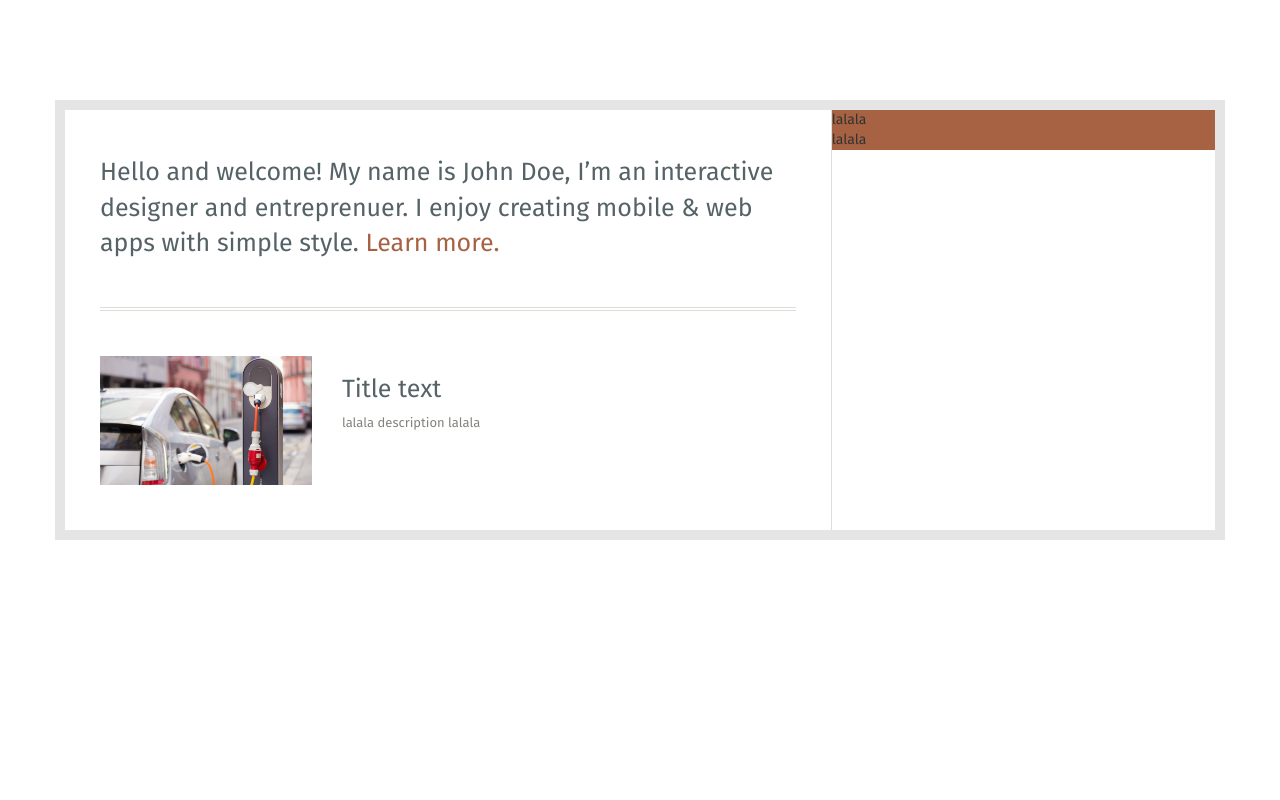
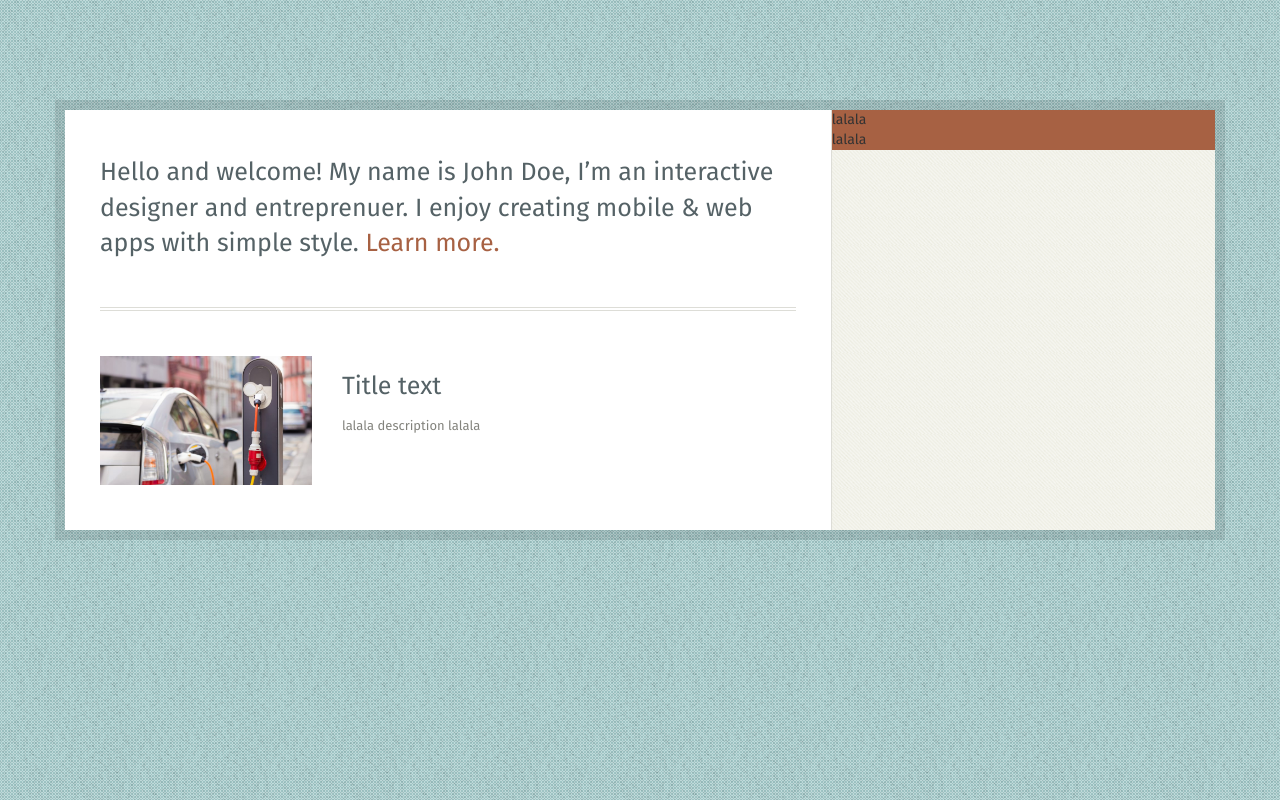
Before and after one commit to ozadev/elegant-blog, a website: page public/index.html in a window 1280 px wide. Drawn offline with nearby package versions, Linux system fonts and the light colour scheme; the site is published under a folder, as on GitHub Pages, so addresses that start at the root find nothing.

Commit message:
replace front package.json to public dir, change urls

```diff
--- a/public/css/style.css
+++ b/public/css/style.css
@@ -1,7 +1,7 @@
 
-@import url(/public/node_modules/normalize.css/normalize.css);
+@import url(./../node_modules/normalize.css/normalize.css);
 body {
-  background-image: url("/public/img/bg.png");
+  background-image: url("./../img/bg.png");
   font-family: 'Fira Sans', sans-serif;
   height: 100%; }
 
@@ -16,7 +16,7 @@ a {
   border-right: 1px solid #ddddd7; }
 
 .aside-section {
-  background-image: url("/public/img/aside-bg.png"); }
+  background-image: url("./../img/aside-bg.png"); }
 
 .greeting-container {
   padding: 45px 35px; }
--- a/public/index.html
+++ b/public/index.html
@@ -27,7 +27,7 @@
                 <div class="row entry-container">
                     <div class="col-md-4 flex-col">
                         <div class="">
-                            <img src="img/articles/article_img.jpg" style="width: 100%">
+                            <img src="./img/articles/article_img.jpg" style="width: 100%">
                         </div>
                     </div>
                     <div class="col-md-8">
```
Also changed, not shown: public/package.json (renamed from package.json).
